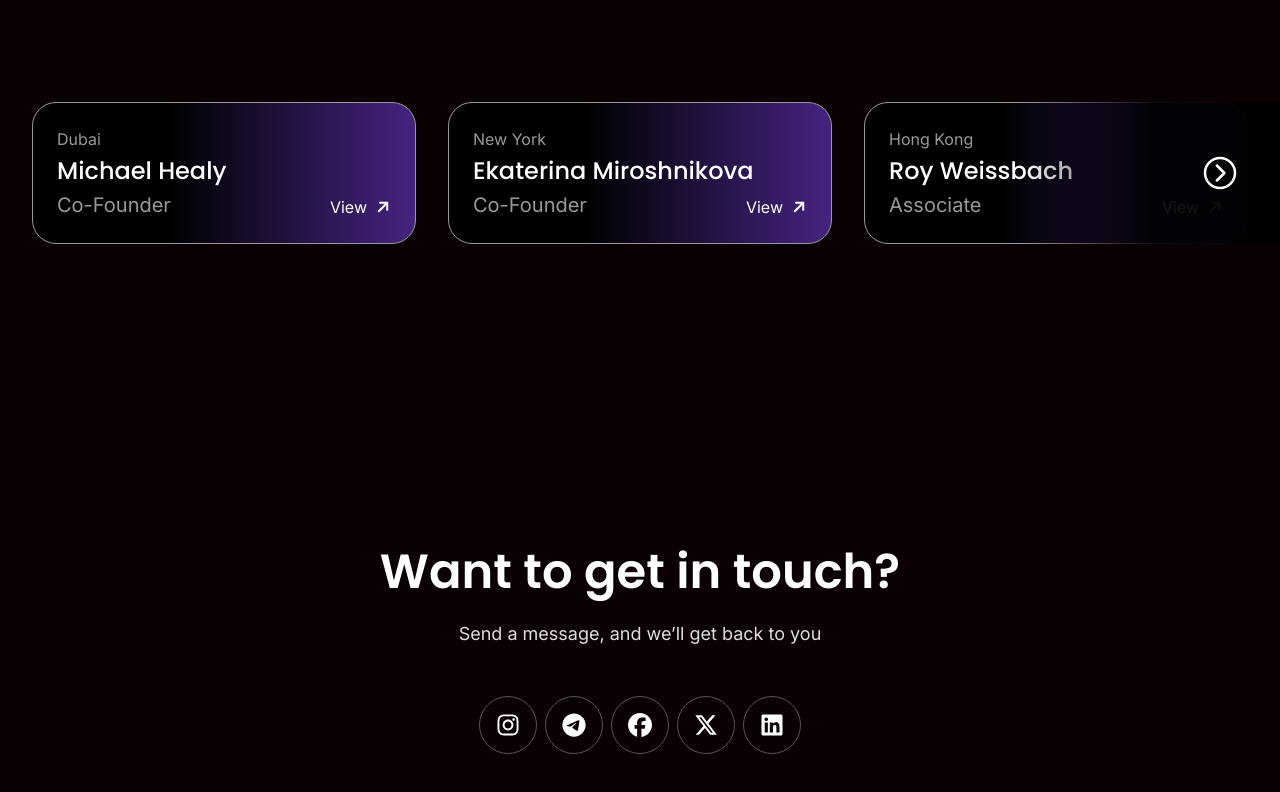
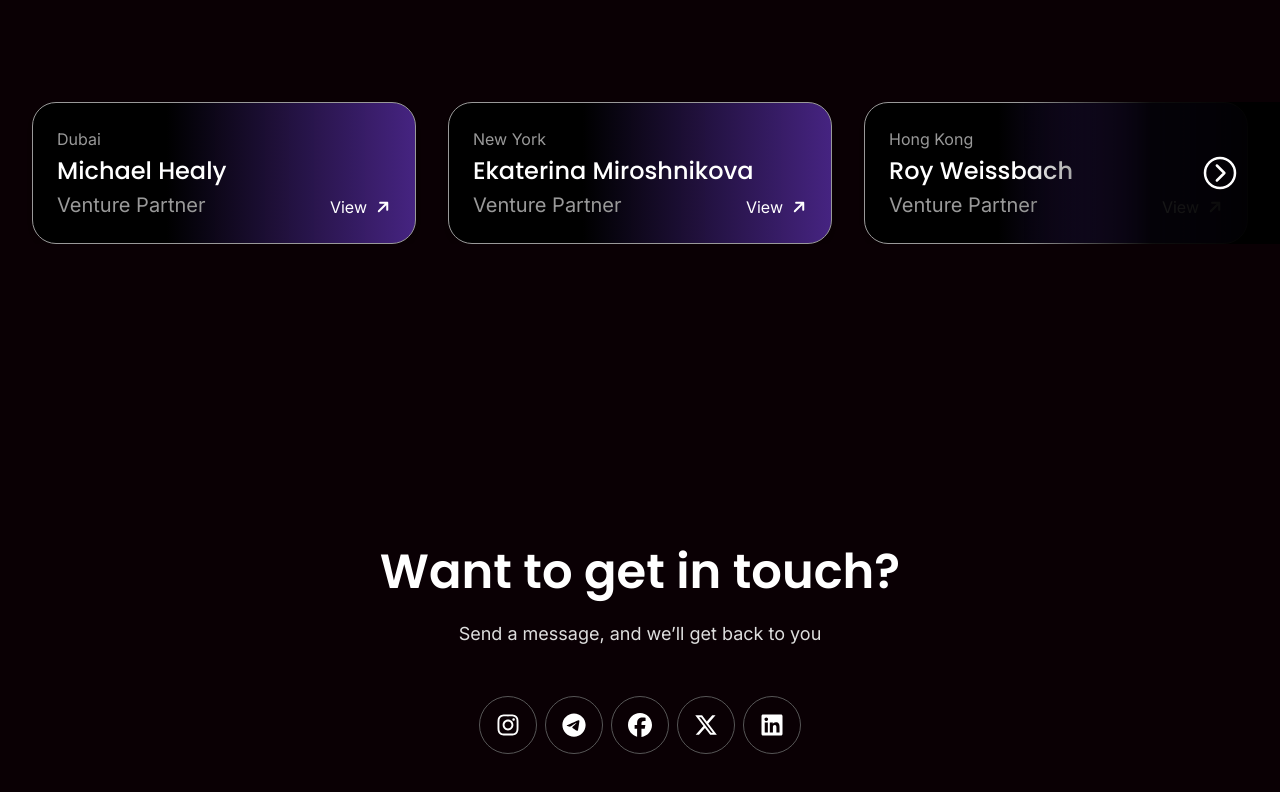
Before and after one commit to UnitCode-org/unit-ventures, a Next.js app: page / in a window 1280 px wide. Shown: the part 4674-5466 px from the top of the page. Built offline with nearby package versions, Linux system fonts and the light colour scheme.

Commit message:
fix: change all team's titles and remove Sandra

```diff
--- a/src/app/components/Team.tsx
+++ b/src/app/components/Team.tsx
@@ -16,43 +16,37 @@ const teamMembers = [
   {
     country: "Dubai",
     name: "Michael Healy",
-    role: "Co-Founder",
+    role: "Venture Partner",
     link: "",
   },
   {
     country: "New York",
     name: "Ekaterina Miroshnikova",
-    role: "Co-Founder",
+    role: "Venture Partner",
     link: "",
   },
   {
     country: "Hong Kong",
     name: "Roy Weissbach",
-    role: "Associate",
+    role: "Venture Partner",
     link: "",
   },
   {
     country: "Hong Kong",
     name: "Marc David",
-    role: "Associate",
+    role: "Venture Partner",
     link: "",
   },
   {
     country: "Hong Kong",
     name: "Jeff Chan",
-    role: "Associate",
+    role: "Venture Partner",
     link: "",
   },
   {
     country: "London",
     name: "Lucy Coulden",
-    role: "Associate",
-    link: "",
-  },
-  {
-    country: "Singapore",
-    name: "Sandra Lee",
-    role: "Associate",
+    role: "Venture Partner",
     link: "",
   },
 ];
```
